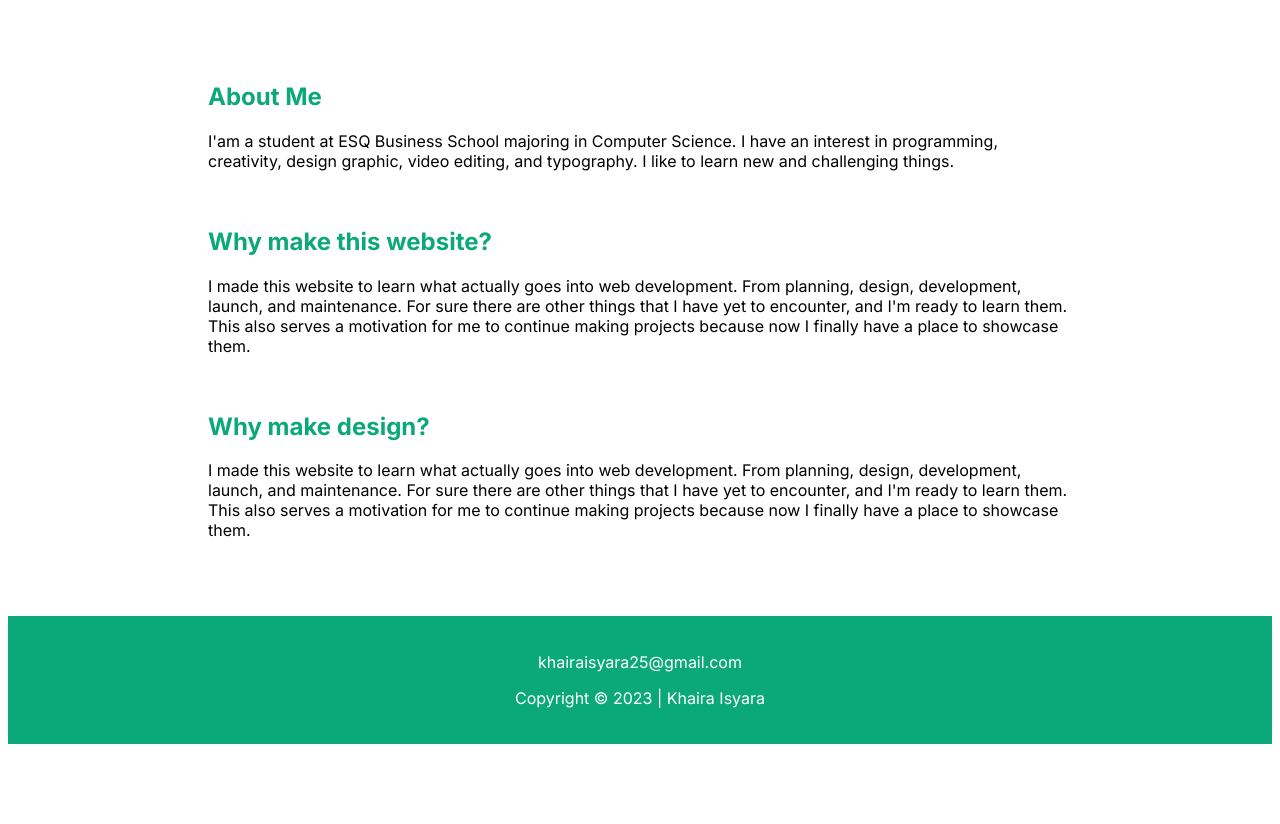
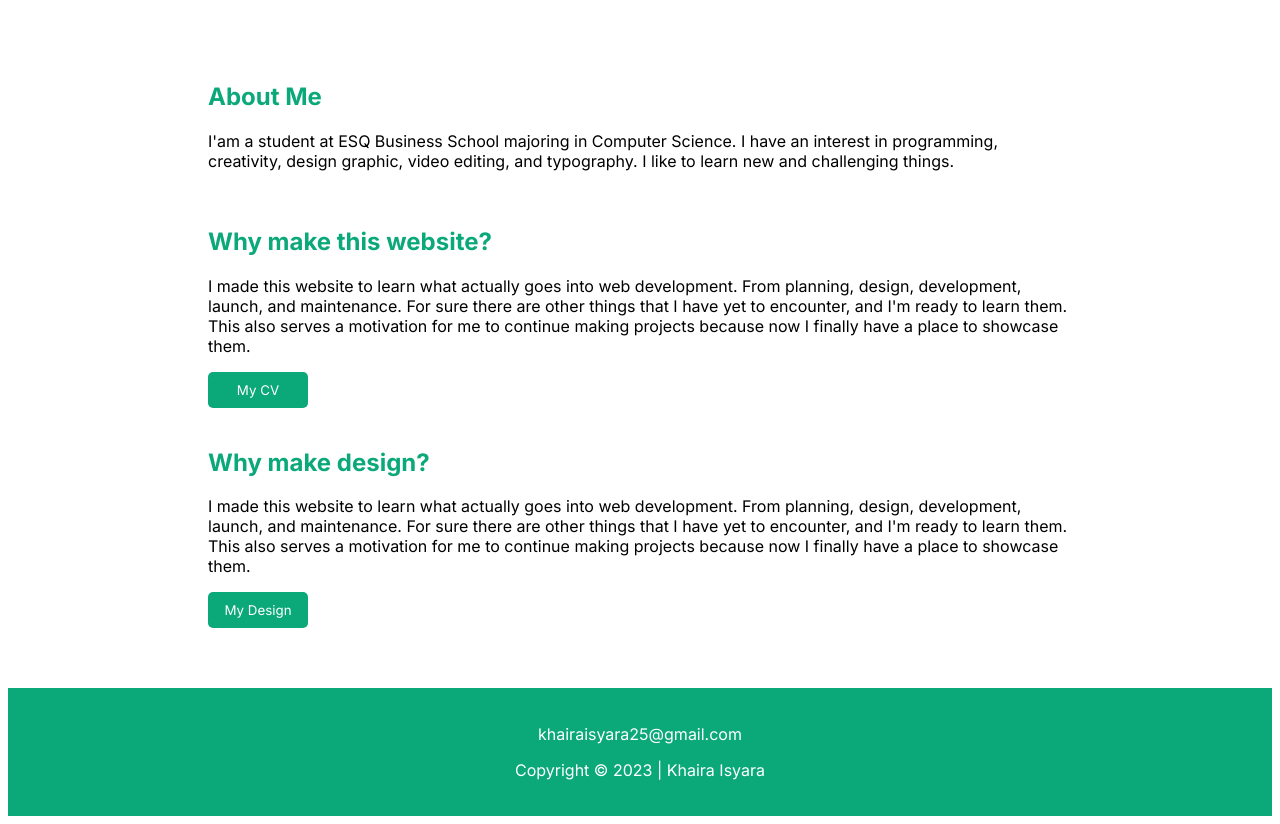
Before and after one commit to Khaira-EBS/Personal-Website, a plain HTML site: page about.html in a window 1280 px wide. Shown: the part 94-918 px from the top of the page. Before the commit the page ends 846 px from the top, so only its background shows below. Drawn offline with Linux system fonts and the light colour scheme.

Commit message:
button di about

```diff
--- a/about.html
+++ b/about.html
@@ -36,6 +36,7 @@
                 For sure there are other things that I have yet to encounter,
                 and I'm ready to learn them. This also serves a motivation for me to continue making projects
                 because now I finally have a place to showcase them.</p>
+            <a href="https://drive.google.com/file/d/1NuOVpaKjJWNe_5Sfi1pWl_cpqfOyJUa_/view?usp=sharing"><button id="myport">My CV</button></a>
         </div>
         <div class="about-text">
             <h2>Why make design?</h2>
@@ -44,6 +45,7 @@
                 For sure there are other things that I have yet to encounter,
                 and I'm ready to learn them. This also serves a motivation for me to continue making projects
                 because now I finally have a place to showcase them.</p>
+            <a href="https://bit.ly/DesignPortfolio-Khaira"><button id="myport">My Design</button></a>
         </div>
     </div>
 
--- a/css/style.css
+++ b/css/style.css
@@ -68,6 +68,15 @@ li a:hover {
     color: #0ba879;
 }
 
+#myport {
+    width: 100px;
+    padding: 10px 0;
+    background-color: #0ba879;
+    border: none;
+    border-radius: 5px;
+    color: white;
+}
+
 .container img {
     width: 400px; /* Lebar gambar */
     height: auto; /* Mengikuti proporsi asli gambar */
```
